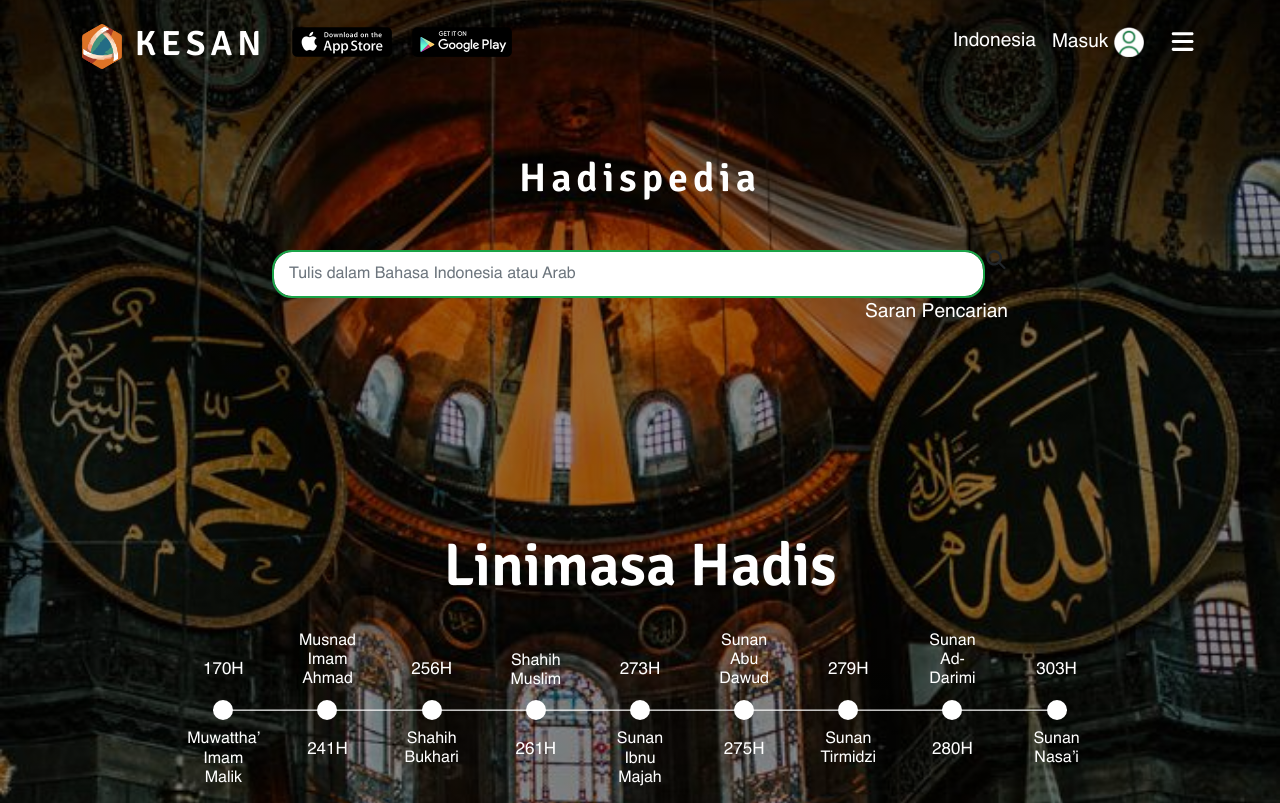
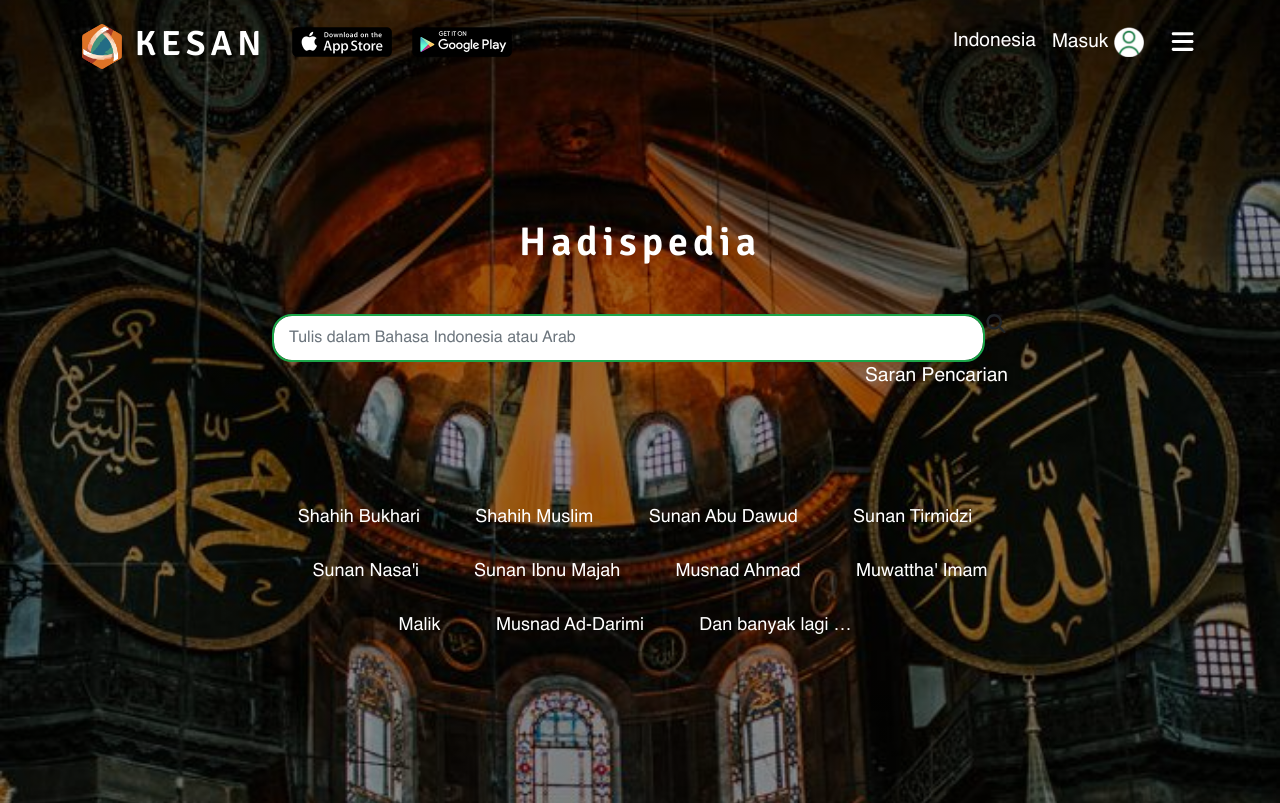
Before and after one commit to wahyupratamaputra/hadispedia, a plain HTML site: page page_index.html in a window 1280 px wide. Shown: the top 803 px of the page. Drawn offline with nearby package versions, Linux system fonts and the light colour scheme; a web font is replaced by a local one.

Commit message:
Fix scroll on pageindex

```diff
--- a/css/styles.css
+++ b/css/styles.css
@@ -77,10 +77,7 @@ body{
 }
 
 .hadispedia-center{
-    display: flex;
-    justify-content: center;
-    align-items: center;
-    min-height: 100vh;
+    margin-top: 17%;
 }
 
 .icon-user{
--- a/js/js.js
+++ b/js/js.js
@@ -2,17 +2,20 @@ $( "#saran-button" ).click(function() {
   $( "#saran" ).slideToggle();
 });
 
-$(window).scroll(function() {
-  var hT = $('#linimasa').offset().top,
-      hH = $('#linimasa').outerHeight(),
-      wH = $(window).height(),
-      wS = $(this).scrollTop();
-  if (wS > (hT+hH-wH)){
+$( "#linimasa" ).hide();
+
+$(window).bind('mousewheel DOMMouseScroll', function(event){
+  if (event.originalEvent.wheelDelta > 0 || event.originalEvent.detail < 0) {
+    console.log("up");
+    $( "#list-tokoh" ).slideDown();
+    $( "#blankspace" ).slideDown();
+    $( "#linimasa" ).slideUp();
+  }
+  else {
     $( "#list-tokoh" ).slideUp();
     $( "#blankspace" ).slideUp();
-  }else{
-    $( "#list-tokoh" ).slideDown();
-    $( "#blankspace" ).slideDown();
-    $(".hadispedia-center").css("min-height", "60vh")
+    $( "#linimasa" ).show();
+    $( "#linimasa" ).slideDown();
+    console.log("down");
   }
 });
--- a/page_index.html
+++ b/page_index.html
@@ -122,7 +122,7 @@
       </div>
     </div>
 
-    <div class="col-md-8 offset-md-2" id="linimasa">
+    <div class="col-md-8 offset-md-2" id="linimasa" style="display: none;">
       <h1 class="linimasa">Linimasa Hadis</h1>
     </div>
 
```
